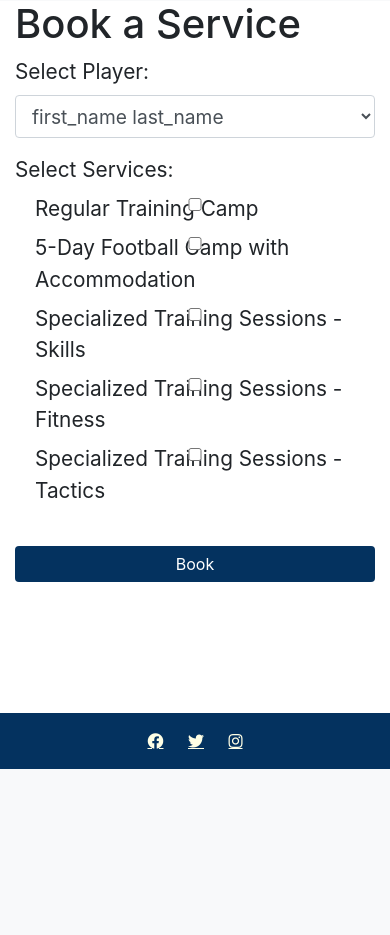
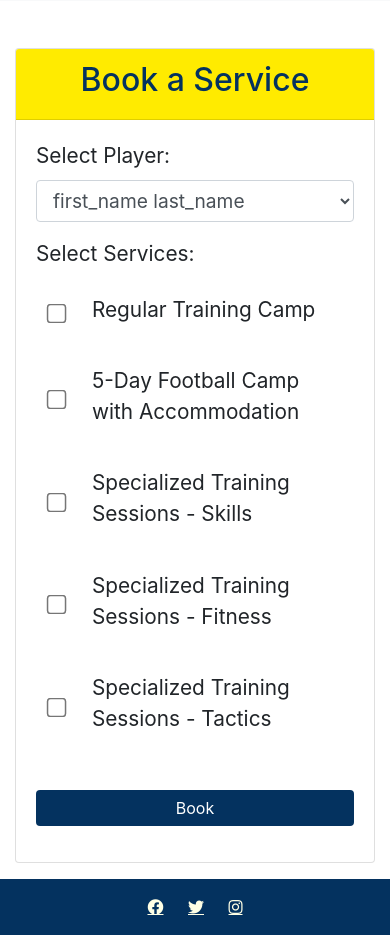
Before and after one commit to ibra8080/BSC-Hastedt-football-camp, a Django app: page /book_service/ in a window 390 px wide. Shown: the part 75-1010 px from the top of the page. Before the commit the page ends 844 px from the top, so only its background shows below. Run offline with Django 4.2, Linux system fonts and the light colour scheme; a user stored in the database is signed in; data comes from the database, SQL or seed files in the repository; both versions use the stored data as it was after the commit; some libraries are stand-ins or nearby versions.

Commit message:
Update book now with style.css and html

```diff
--- a/football_camp/static/css/style.css
+++ b/football_camp/static/css/style.css
@@ -128,9 +128,7 @@ h2.title {
 }
 
 .register-container .card {
-    width: 90%;
-    max-width: 500px;
-    margin: auto;
+    width: 100%;
     margin-bottom: 1rem;
 }
 
@@ -233,10 +231,72 @@ footer {
     padding: 1rem 0;
 }
 
+.errorlist {
+    color: red;
+}
+
 footer .fab {
     color: #ffffe5;
     margin: 0px 10px 0px 10px;
 }
+
+/* Book Service Page Styles */
+.justify-content-center {
+    margin-bottom: 1rem;
+}
+
+.register-container .card {
+    width: 90%;
+    max-width: 500px;
+    margin: auto;
+    margin-bottom: 1rem;
+}
+
+.form-group {
+    width: 100%;
+    margin-bottom: 1rem;
+}
+
+.form-group label {
+    width: 100%;
+    text-align: left;
+    margin-bottom: 0.5rem;
+}
+
+.form-control {
+    width: 100% !important;
+}
+
+.form-group select,
+.form-group .form-check-input {
+    width: 50px;
+}
+
+.btn-primary {
+    width: 100%;
+    margin-top: 1rem;
+}
+
+
+.form-check-input {
+    margin-right: 10px;
+    transform: scale(1.5);
+}
+
+.form-check {
+    display: flex !important;
+    justify-content: space-between;
+    padding-top: 1rem;
+    padding-bottom: 1rem;
+}
+
+
+
+.form-check-label {
+    font-size: 1.5em;
+    margin-left: 10px;
+}
+
 
 /* Responsive form styling */
 @media (max-width: 767.98px) {
@@ -264,4 +324,29 @@ footer .fab {
     .form-group textarea {
         font-size: 1.2em;
     }
+
+    .form-group label,
+    .form-group input,
+    .form-group select,
+    .form-group textarea,
+    .btn-primary {
+        width: 100%;
+    }
+
+    .card-body {
+        padding: 1rem;
+    }
+
+    .form-group label,
+    .form-group input::placeholder,
+    .form-group select,
+    .form-group textarea {
+        font-size: 1.3em;
+    }
+
+    .form-group input,
+    .form-group select,
+    .form-group textarea {
+        font-size: 1.2em;
+    }
 }
--- a/football_camp/templates/football_camp/book_service.html
+++ b/football_camp/templates/football_camp/book_service.html
@@ -1,11 +1,16 @@
-<!-- templates/football_camp/book_service.html -->
 {% extends 'football_camp/base.html' %}
 
 {% block title %}Book Service{% endblock %}
 
 {% block content %}
 <div class="container">
-    <h1>Book a Service</h1>
+    <div class="row justify-content-center">
+        <div class="col-md-10">
+            <div class="card mt-5">
+                <div class="card-header text-center">
+                    <h2>Book a Service</h2>
+                </div>
+                <div class="card-body">
                     <form method="POST" enctype="multipart/form-data">
                         {% csrf_token %}
                         <div class="form-group">
@@ -19,16 +24,23 @@
                         <div class="form-group">
                             <label for="services">Select Services:</label>
                             {% for service in services %}
-            <div class="form-check">
+                            <div class="form-check form-check-inline full-width">
                                 <input class="form-check-input" type="checkbox" name="service_ids" value="{{ service.id }}"
                                     id="service_{{ service.id }}">
                                 <label class="form-check-label" for="service_{{ service.id }}">
                                     {{ service.title }}
                                 </label>
+
                             </div>
                             {% endfor %}
                         </div>
+                        <div class="text-center">
                             <button type="submit" class="btn btn-primary">Book</button>
+                        </div>
                     </form>
                 </div>
+            </div>
+        </div>
+    </div>
+</div>
 {% endblock %}
--- a/football_camp/templates/football_camp/manage_players.html
+++ b/football_camp/templates/football_camp/manage_players.html
@@ -1,7 +1,7 @@
 {% extends 'football_camp/base.html' %}
 
 {% block content %}
-<div class="container register-container">
+<div class="container">
     <div class="row justify-content-center">
         <div class="col-md-12">
             <div class="card mt-5">
--- a/football_camp/templates/registration/register.html
+++ b/football_camp/templates/registration/register.html
@@ -4,7 +4,7 @@
 {% block title %}Register{% endblock %}
 
 {% block content %}
-<div class="container register-container">
+<div class="container">
     <div class="row justify-content-center">
         <div class="col-md-10">
             <div class="card mt-5">
```
Also changed, not shown: db.sqlite3. Lines whose indentation alone changed are shown as unchanged.
